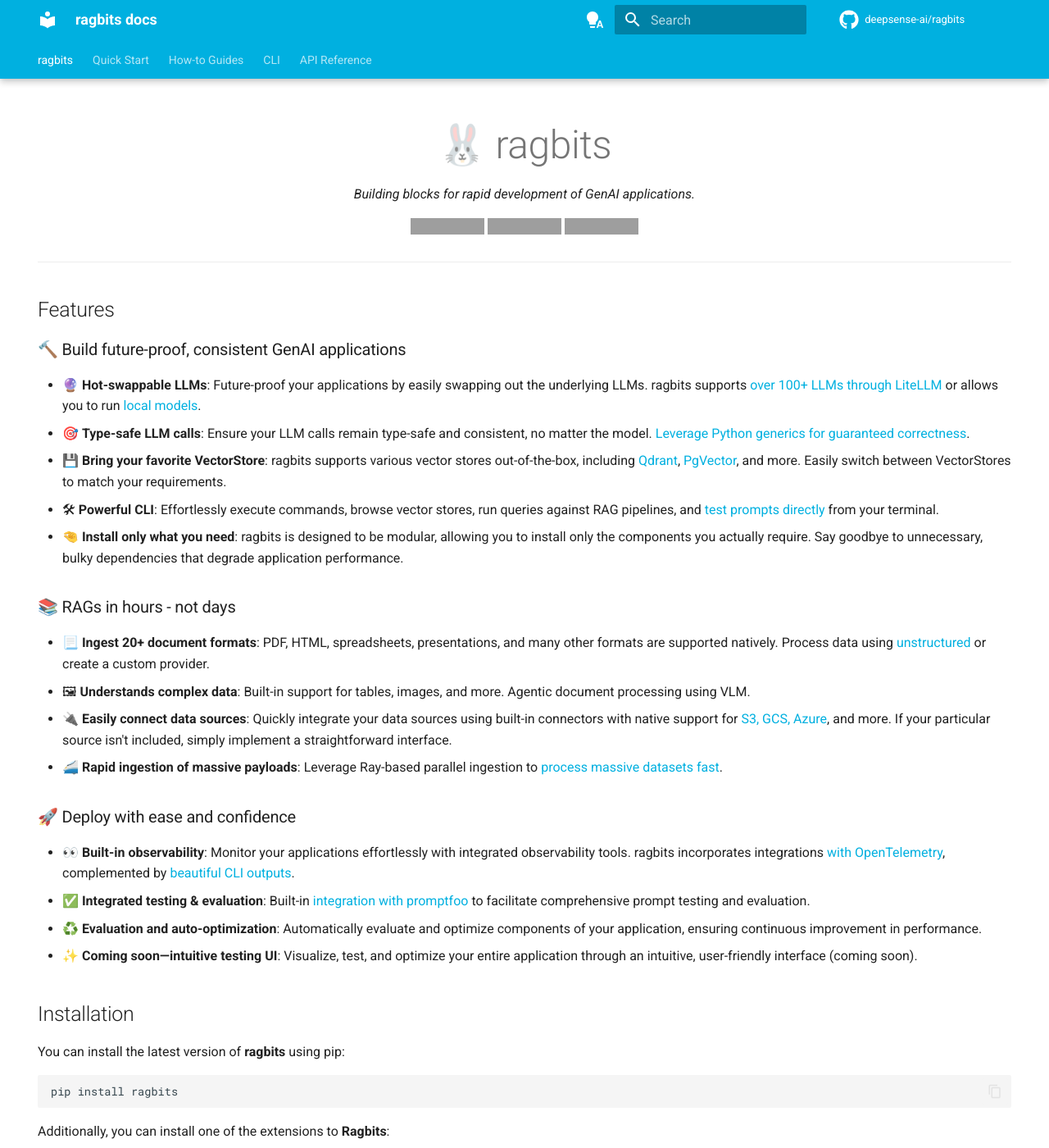
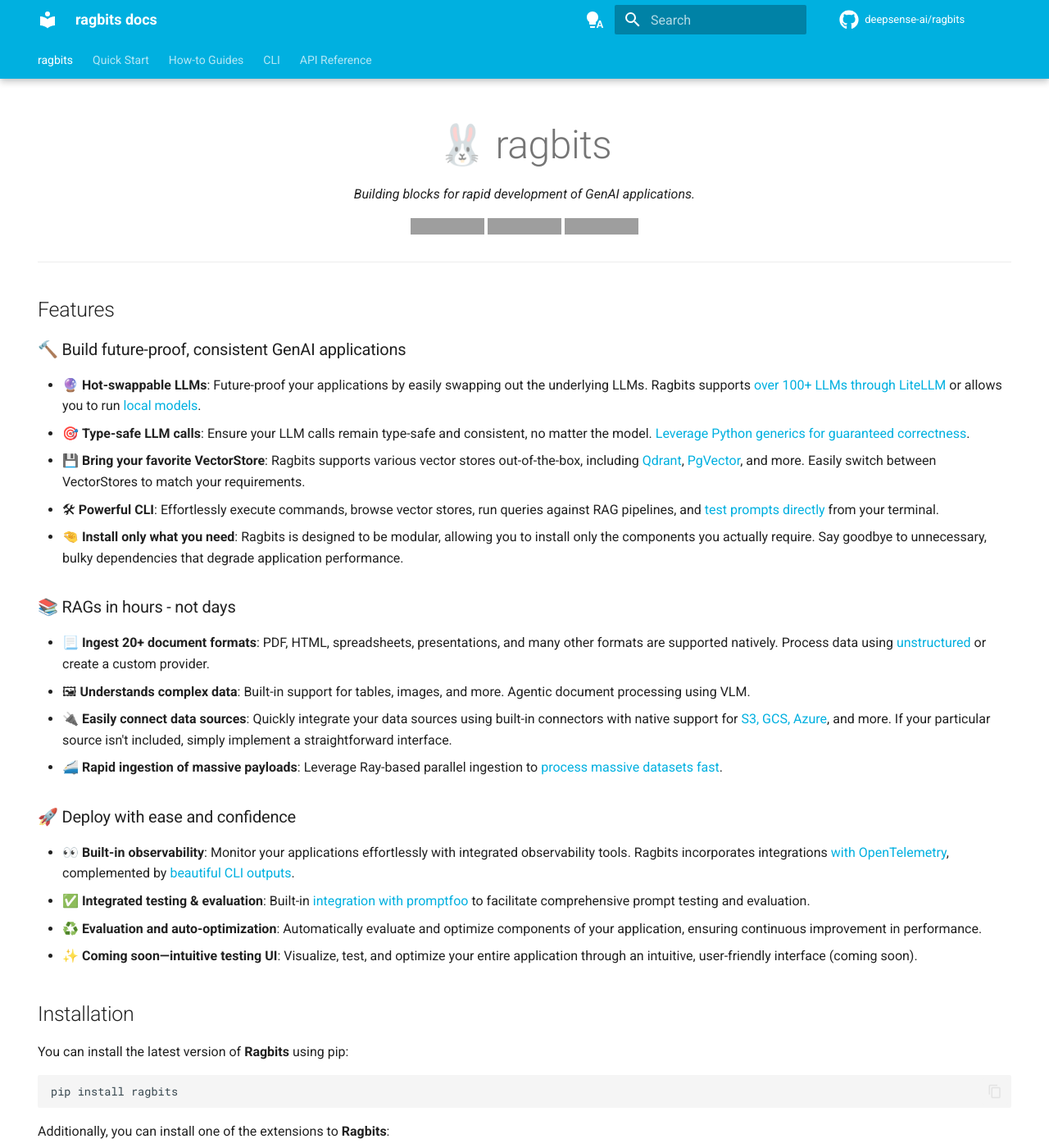
Before and after one commit to deepsense-ai/ragbits, an MkDocs documentation site: the page built from docs/index.md, in a window 1280 px wide and 1400 px high. Shown: the whole window at 82% size. Built offline with MkDocs 1.6.1 and Material for MkDocs 9.7.7, drawn with Linux system fonts in a browser that asks for light colours; comment, search, counter and statistics services are not loaded; grey boxes are pictures that could not be loaded.

Commit message:
fix lowercase

````diff
--- a/docs/index.md
+++ b/docs/index.md
@@ -41,11 +41,11 @@ hide:
 
 ### 🔨 Build future-proof, consistent GenAI applications
 
-- 🔮 **Hot-swappable LLMs**: Future-proof your applications by easily swapping out the underlying LLMs. ragbits supports [over 100+ LLMs through LiteLLM](https://ragbits.deepsense.ai/how-to/core/use_llms/) or allows you to run [local models](https://ragbits.deepsense.ai/how-to/core/use_llms/#using-local-llms).
+- 🔮 **Hot-swappable LLMs**: Future-proof your applications by easily swapping out the underlying LLMs. Ragbits supports [over 100+ LLMs through LiteLLM](https://ragbits.deepsense.ai/how-to/core/use_llms/) or allows you to run [local models](https://ragbits.deepsense.ai/how-to/core/use_llms/#using-local-llms).
 - 🎯 **Type-safe LLM calls**: Ensure your LLM calls remain type-safe and consistent, no matter the model. [Leverage Python generics for guaranteed correctness](https://ragbits.deepsense.ai/how-to/core/use_prompting/#how-to-configure-prompts-output-data-type).
-- 💾 **Bring your favorite VectorStore**: ragbits supports various vector stores out-of-the-box, including [Qdrant](https://ragbits.deepsense.ai/api_reference/core/vector-stores/#ragbits.core.vector_stores.qdrant.QdrantVectorStore), [PgVector](https://ragbits.deepsense.ai/api_reference/core/vector-stores/#ragbits.core.vector_stores.qdrant.QdrantVectorStore), and more. Easily switch between VectorStores to match your requirements.
+- 💾 **Bring your favorite VectorStore**: Ragbits supports various vector stores out-of-the-box, including [Qdrant](https://ragbits.deepsense.ai/api_reference/core/vector-stores/#ragbits.core.vector_stores.qdrant.QdrantVectorStore), [PgVector](https://ragbits.deepsense.ai/api_reference/core/vector-stores/#ragbits.core.vector_stores.qdrant.QdrantVectorStore), and more. Easily switch between VectorStores to match your requirements.
 - 🛠 **Powerful CLI**: Effortlessly execute commands, browse vector stores, run queries against RAG pipelines, and [test prompts directly](https://ragbits.deepsense.ai/quickstart/quickstart1_prompts/#testing-the-prompt-from-the-cli) from your terminal.
-- 🤏 **Install only what you need**: ragbits is designed to be modular, allowing you to install only the components you actually require. Say goodbye to unnecessary, bulky dependencies that degrade application performance.
+- 🤏 **Install only what you need**: Ragbits is designed to be modular, allowing you to install only the components you actually require. Say goodbye to unnecessary, bulky dependencies that degrade application performance.
 
 ### 📚 RAGs in hours - not days
 
@@ -56,14 +56,14 @@ hide:
 
 ### 🚀 Deploy with ease and confidence
 
-- 👀 **Built-in observability**: Monitor your applications effortlessly with integrated observability tools. ragbits incorporates integrations [with OpenTelemetry](https://ragbits.deepsense.ai/how-to/core/use_tracing/#opentelemetry-trace-handler), complemented by [beautiful CLI outputs](https://ragbits.deepsense.ai/how-to/core/use_tracing/#opentelemetry-trace-handler).
+- 👀 **Built-in observability**: Monitor your applications effortlessly with integrated observability tools. Ragbits incorporates integrations [with OpenTelemetry](https://ragbits.deepsense.ai/how-to/core/use_tracing/#opentelemetry-trace-handler), complemented by [beautiful CLI outputs](https://ragbits.deepsense.ai/how-to/core/use_tracing/#opentelemetry-trace-handler).
 - ✅ **Integrated testing & evaluation**: Built-in [integration with promptfoo](https://ragbits.deepsense.ai/how-to/core/promptfoo/) to facilitate comprehensive prompt testing and evaluation.
 - ♻️ **Evaluation and auto-optimization**: Automatically evaluate and optimize components of your application, ensuring continuous improvement in performance.
 - ✨ **Coming soon—intuitive testing UI**: Visualize, test, and optimize your entire application through an intuitive, user-friendly interface (coming soon).
 
 ## Installation
 
-You can install the latest version of **ragbits** using pip:
+You can install the latest version of **Ragbits** using pip:
 
 ```bash
 pip install ragbits
````
